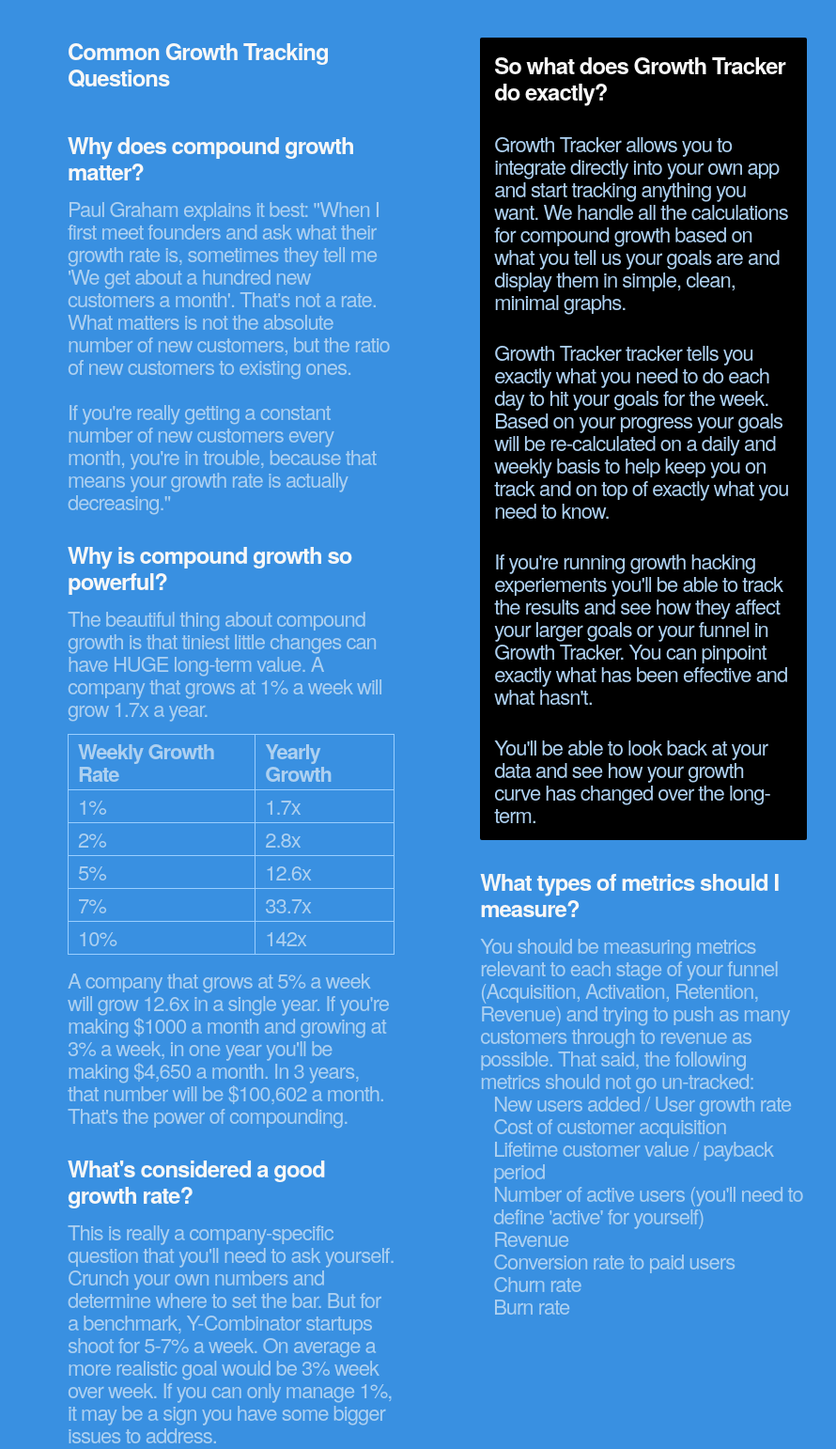
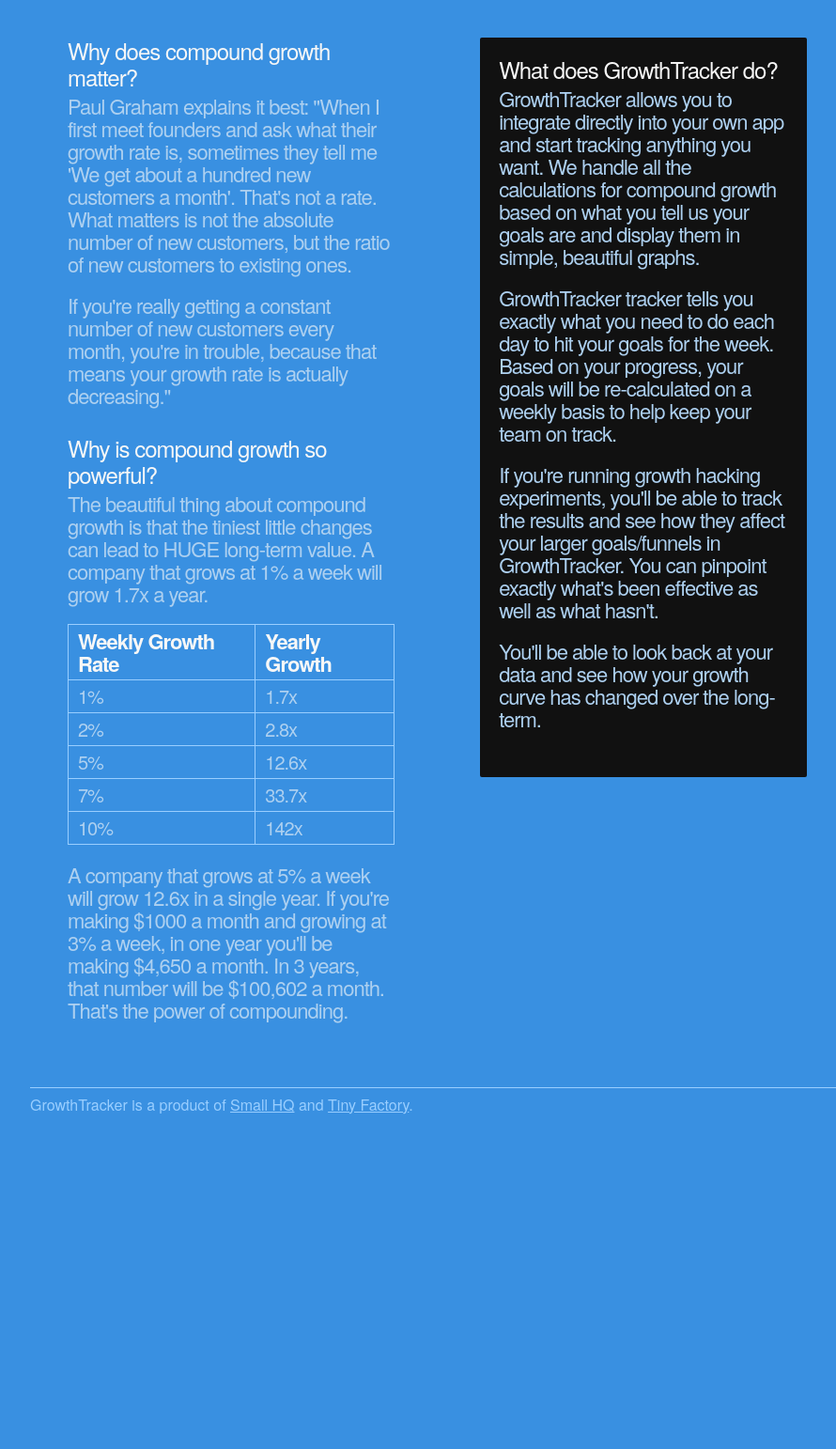
Before and after one commit to mattgoldman/www.growthtracker.io, a website: page public/index.html in a window 1280 px wide. Shown: the part 780-2322 px from the top of the page at 94% size, without its empty margins (138-1028 px from the left). After the commit the page ends 1994 px from the top, so only its background shows below. Drawn offline with nearby package versions, Linux system fonts and the light colour scheme; a script that the page names is missing.

Commit message:
made some html/css tweaks + copy pass + 404 page, need logo to go live

```diff
--- a/public/index.html
+++ b/public/index.html
@@ -1,12 +1,3 @@
-<!--NOTES FROM MICHAEL:
-  1. Write all the homepage styles in the themes/_homepage.scss
-  2. Any body styles or generic styles can be written in the theme/_general.scss
-  3. In generic/_main.scss I've got some basic helper classes - I try to create theme-able classes as we go along so we can write our html like:
-    <div class="bttn fr sm-mar-lt"> for a button that's float: right with a small margin left
-  4. If you write a button style put it into a mixin in a new file _mixins in the utilities folder
-  5. For gumby it defaults to twelve columns - looks like you write everything very much like skeleton
-  -->
-
 <!DOCTYPE html>
 <!--[if lt IE 7 ]><html class="ie ie6" lang="en"> <![endif]-->
 <!--[if IE 7 ]><html class="ie ie7" lang="en"> <![endif]-->
@@ -77,11 +68,18 @@
 		<div class="row">
       <div class="centered eleven columns">
   			<div class="five columns" id="faqs_left">
-  				<h2>Common Growth Tracking Questions</h2>
+          <dl>
             <dt>Why does compound growth matter?</dt>
-          <dd>Paul Graham explains it best: "When I first meet founders and ask what their growth rate is, sometimes they tell me 'We get about a hundred new customers a month'. That's not a rate. What matters is <b>not</b> the absolute number of new customers, but the <i>ratio</i> of new customers to existing ones.<br><br> If you're really getting a constant number of new customers every month, you're in trouble, because that means your growth rate is actually <b>decreasing</b>."</dd>
+            <dd>
+              <p>Paul Graham explains it best: "When I first meet founders and ask what their growth rate is, sometimes they tell me 'We get about a hundred new customers a month'. That's not a rate. What matters is <b>not</b> the absolute number of new customers, but the <i>ratio</i> of new customers to existing ones.</p>
+
+              <p>If you're really getting a constant number of new customers every month, you're in trouble, because that means your growth rate is actually <b>decreasing</b>."
+            </dd>
+
             <dt>Why is compound growth so powerful?</dt>
-          <dd>The beautiful thing about compound growth is that tiniest little changes can have HUGE long-term value. A company that grows at 1% a week will grow 1.7x a year.
+            <dd>
+              <p>The beautiful thing about compound growth is that the tiniest little changes can lead to HUGE long-term value. A company that grows at 1% a week will grow 1.7x a year.</p>
+
               <table border="1">
                 <tr>
                   <th>Weekly Growth Rate</th>
@@ -107,33 +105,27 @@
                   <td>142x</td>
                 </tr>
               </table>
-          A company that grows at 5% a week will grow 12.6x in a single year. If you're making $1000 a month and growing at 3% a week, in one year you'll be making $4,650 a month. In 3 years, that number will be $100,602 a month. <i>That's the power of compounding.</i></dd>
-          <dt>What's considered a good growth rate?</dt>
-          <dd>This is really a company-specific question that you'll need to ask yourself. Crunch your own numbers and determine where to set the bar. But for a benchmark, Y-Combinator startups shoot for 5-7% a week. On average a more realistic goal would be 3% week over week. If you can only manage 1%, it may be a sign you have some bigger issues to address.</dd>
+
+              <p>A company that grows at 5% a week will grow 12.6x in a single year. If you're making $1000 a month and growing at 3% a week, in one year you'll be making $4,650 a month. In 3 years, that number will be $100,602 a month. <i>That's the power of compounding.</i></p>
+            </dd>
+          </dl>
         </div>
 
   			<div class="push_one five columns" id="faqs_right">
           <div id="growth_tracker_explained">
-            <dt>So what does Growth Tracker do exactly?</dt>
-            <dd>Growth Tracker allows you to integrate directly into your own app and start tracking anything you want. We handle all the calculations for compound growth based on what you tell us your goals are and display them in simple, clean, minimal graphs.</dd>
-            <dd>Growth Tracker tracker tells you exactly what you need to do each day to hit your goals for the week. Based on your progress your goals will be re-calculated on a daily and weekly basis to help keep you on track and on top of exactly what you need to know.</dd>
-            <dd>If you're running growth hacking experiements you'll be able to track the results and see how they affect your larger goals or your funnel in Growth Tracker. You can pinpoint exactly what has been effective and what hasn't.</dd>
-            <dd>You'll be able to look back at your data and see how your growth curve has changed over the long-term.</dd>
-            </dt>
+            <dl>
+              <dt>What does GrowthTracker do?</dt>
+              <dd>
+                <p>GrowthTracker allows you to integrate directly into your own app and start tracking anything you want. We handle all the calculations for compound growth based on what you tell us your goals are and display them in simple, beautiful graphs.</p>
+
+                <p>GrowthTracker tracker tells you exactly what you need to do each day to hit your goals for the week. Based on your progress, your goals will be re-calculated on a weekly basis to help keep your team on track.</p>
+
+                <p>If you're running growth hacking experiments, you'll be able to track the results and see how they affect your larger goals/funnels in GrowthTracker. You can pinpoint exactly what's been effective as well as what hasn't.</p>
+
+                <p>You'll be able to look back at your data and see how your growth curve has changed over the long-term.</p>
+              </dd>
+            </dl>
           </div>
-          <dt>What types of metrics should I measure?</dt>
-          <dd>You should be measuring metrics relevant to each stage of your funnel (Acquisition, Activation, Retention, Revenue) and trying to push as many customers through to revenue as possible. That said, the following metrics should not go un-tracked:
-          <ul>
-            <li>New users added / User growth rate</li>
-            <li>Cost of customer acquisition</li>
-            <li>Lifetime customer value / payback period</li>
-            <li>Number of active users (you'll need to define 'active' for yourself)</li>
-            <li>Revenue</li>
-            <li>Conversion rate to paid users</li>
-            <li>Churn rate</li>
-            <li>Burn rate</li>
-          </ul>
-          </dd>
   			</div>
       </div>
 		</div>
--- a/scss/theme/_homepage.scss
+++ b/scss/theme/_homepage.scss
@@ -38,6 +38,10 @@
     line-height: 42px;
     color: #98c3ea;
     letter-spacing: -1px;
+
+    a {
+      color: #98c3ea;
+    }
   }
 }
 
@@ -95,11 +99,10 @@
 
 dt {
   font-size: 24px;
-  font-weight: 700;
   line-height: 28px;
   color: #f7f7f7;
   letter-spacing: -1px;
-  padding: 30px 0px 14px;
+  margin-bottom: 5px;
 }
 
 dd {
@@ -108,21 +111,26 @@
   line-height: 24px;
   letter-spacing: -1px;
   color: #ADD0F0;
+  margin-bottom: 30px;
+
+  p {
+    margin-bottom: 20px;
+  }
 }
 
-#faqs_left h2 {
-  font-size: 24px;
-  font-weight: 700;
-  line-height: 28px;
+table {
+  margin-bottom: 20px;
+}
+th, td {
+  padding: 5px 10px;
+  border: 1px solid #99ceff;
+}
+th {
   color: #f7f7f7;
-  letter-spacing: -1px;
-  padding-bottom: 14px;
 }
-
-table, tr, th, td {
-  border: 1px solid #99ceff;
-  padding: 5px 10px;
-  margin: 15px 0px;
+td {
+  font-size: 20px;
+  line-height: 24px;
 }
 
 table th {
@@ -130,26 +138,16 @@
 }
 
 ul {
-list-style-type: none;
-padding: 0px;
-margin: 0px;
-}
-
-ul li {
-background-image: url(sqpurple.gif);
-background-repeat: no-repeat;
-background-position: 0px 5px;
-padding-left: 14px;
+  list-style-type: square;
+  margin-left: 30px;
+  font-size: 20px;
+  line-height: 20px;
 }
 
 #growth_tracker_explained {
-  background-color: #000;
+  background-color: #111;
   border-radius: 2px;
-  border: none;
-
-  dt, dd {
-    padding: 15px;
-  }
+  padding: 20px;
 }
 
 #footer {
```
Also changed, not shown: public/404.html (+31 -7 lines), public/styles/web.css. Lines whose indentation alone changed are shown as unchanged.
